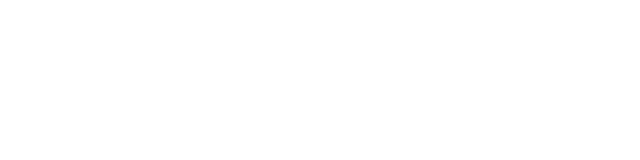
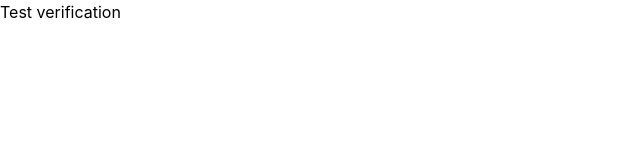
Before and after one commit to DanKlaver15/fam_myfullbreath_api, a React (Create React App) app in the folder client/: page /verifyEmail in a window 1280 px wide. Shown: the top 160 px of the page, without its empty margins (0-640 px from the left). Built offline with nearby package versions, Linux system fonts and the light colour scheme.

Commit message:
Added return to verify email page

```diff
--- a/client/src/pages/VerifyEmail.js
+++ b/client/src/pages/VerifyEmail.js
@@ -3,11 +3,11 @@
 // import axios from "axios";
 
 function VerifyEmail() {
-	<>
-	<div className="flex space-x-3">
-		Test verification
-	</div>
-</>
+	return (
+		<>
+			<div className="flex space-x-3">Test verification</div>
+		</>
+	);
 }
 
 export default VerifyEmail;
```
